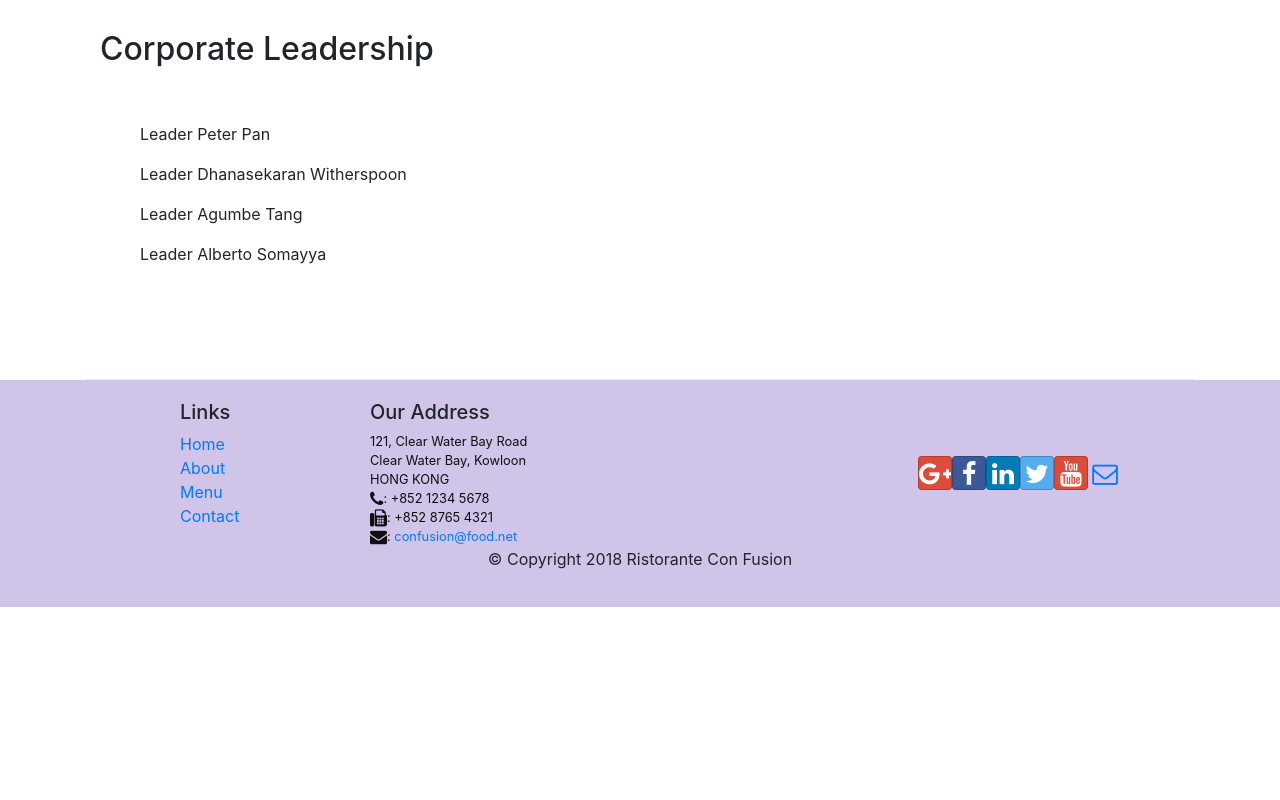
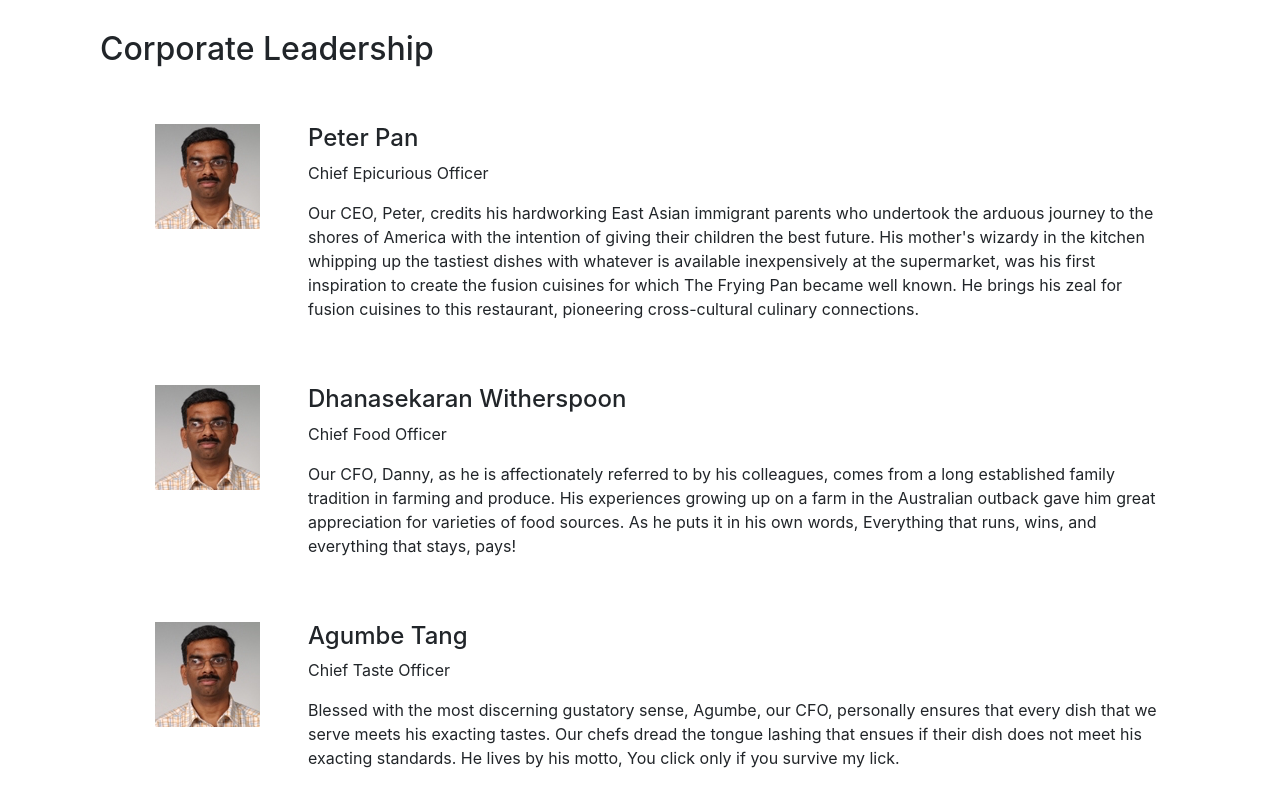
Before and after one commit to deadend135/confusion, a React (Create React App) app: page /aboutus in a window 1280 px wide. Shown: the part 1000-1800 px from the top of the page. Before the commit the page ends 1607 px from the top, so only its background shows below. Built offline with nearby package versions, Linux system fonts and the light colour scheme.

Commit message:
Assignment 2 part 1 and part 2 completed

```diff
--- a/src/components/AboutComponent.js
+++ b/src/components/AboutComponent.js
@@ -9,9 +9,30 @@ import {
 } from "reactstrap";
 import { Link } from "react-router-dom";
 
+function RenderLeader({ leader }) {
+  return (
+    <div key={leader.id} className="col-12 mt-5">
+      <Media tag="li">
+        <Media left middle>
+          <Media object src={leader.image} alt={leader.name} />
+        </Media>
+        <Media body className="ml-5">
+          <Media heading>{leader.name}</Media>
+          <p>{leader.designation}</p>
+          <p>{leader.description}</p>
+        </Media>
+      </Media>
+    </div>
+  );
+}
+
 function About(props) {
   const leaders = props.leaders.map(leader => {
-    return <p>Leader {leader.name}</p>;
+    return (
+      <div>
+        <RenderLeader leader={leader} />
+      </div>
+    );
   });
 
   return (
```
